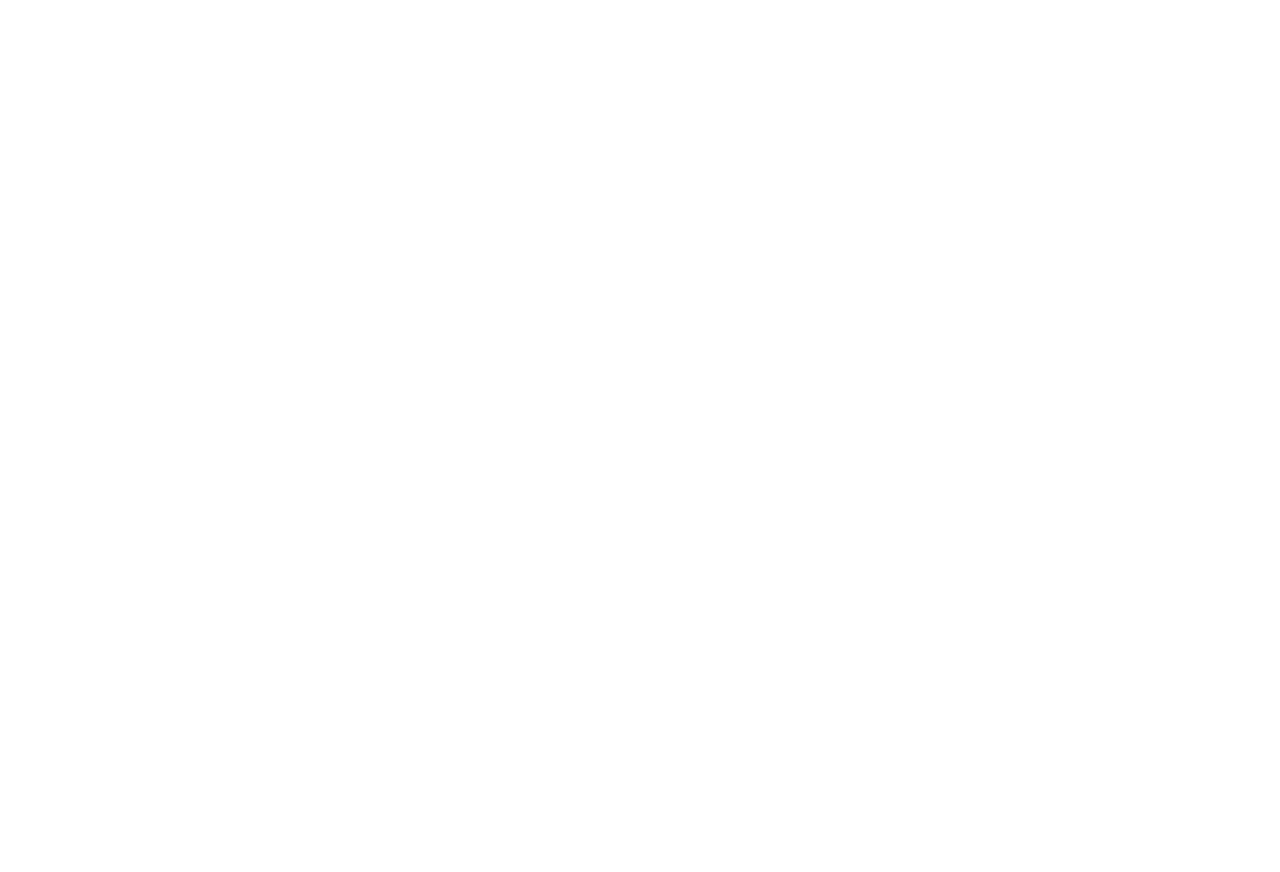
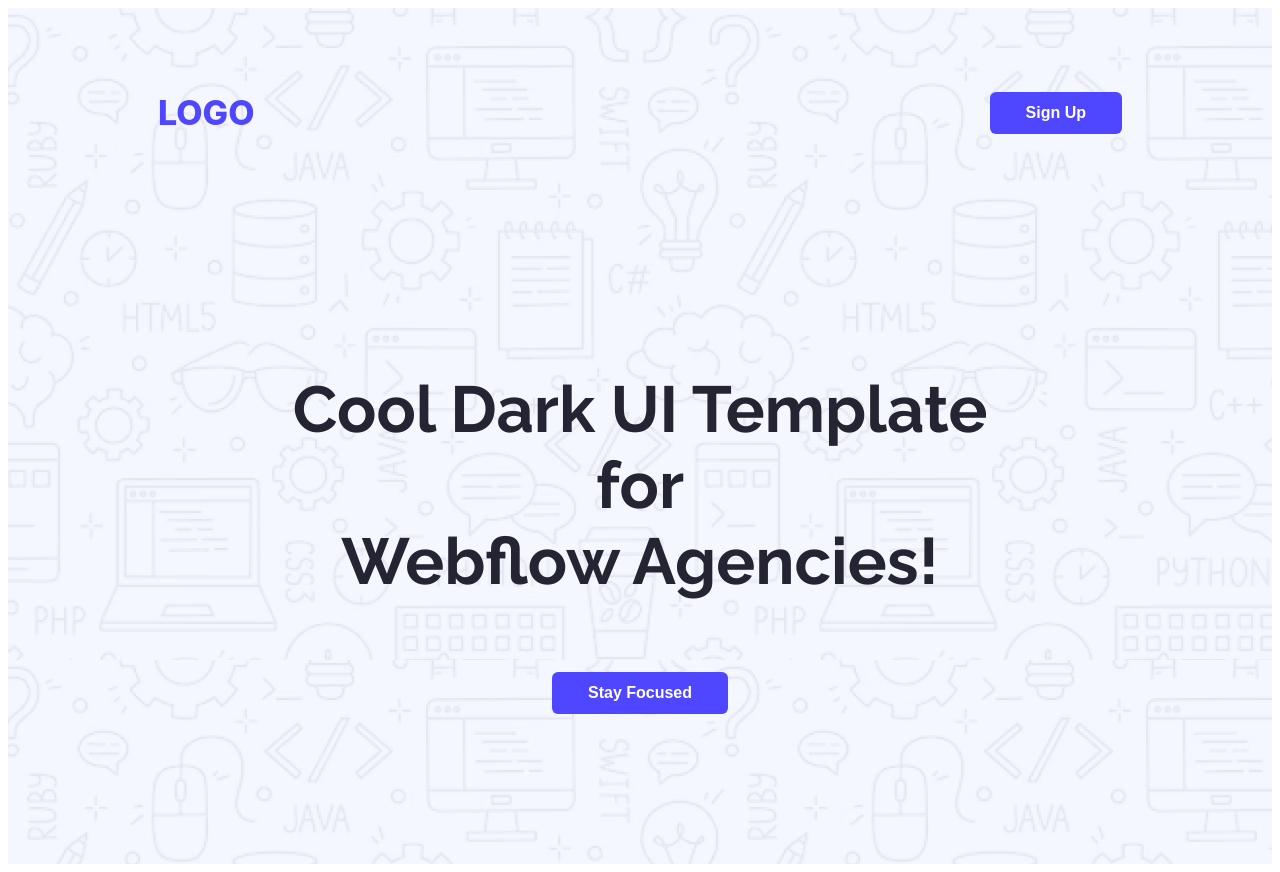
Before and after one commit to gulamrasul23/ph-first-assignment-repo, a plain HTML site: page index.html in a window 1280 px wide. Before the commit the page ends 800 px from the top, so only its background shows below. Drawn offline with Linux system fonts and the light colour scheme.

Commit message:
Header push

```diff
--- a/index.html
+++ b/index.html
@@ -4,10 +4,25 @@
     <meta charset="UTF-8">
     <meta name="viewport" content="width=device-width, initial-scale=1.0">
     <title>My First Assignment</title>
+    <link rel="preconnect" href="https://fonts.googleapis.com">
+    <link rel="preconnect" href="https://fonts.gstatic.com" crossorigin>
+    <link href="https://fonts.googleapis.com/css2?family=Raleway:ital,wght@0,100..900;1,100..900&display=swap" rel="stylesheet">
+    <link rel="stylesheet" href="styles/index.css">
 </head>
-<body>
+<body class="raleway-normal">
     <header>
-
+        <nav>
+            <h3 class="logo inter-normal">LOGO</h3>
+            <button class="primary-btn">Sign Up</button>
+        </nav>
+        <div class="banner">
+                <div class="banner-container">
+                    <h1 class="banner-title">Cool Dark UI Template for <br> Webflow Agencies!</h1>
+                </div>
+                <div class="banner-btn">
+                    <button class="primary-btn ">Stay Focused</button>
+                </div>
+            </div>
     </header>
     <main>
 
--- /dev/null
+++ b/styles/index.css
@@ -0,0 +1,53 @@
+.inter-normal {
+  font-family: "Inter", sans-serif;
+  font-optical-sizing: auto;
+  font-weight: 500;
+  font-style: normal;
+}
+.raleway-normal {
+  font-family: "Raleway", sans-serif;
+  font-optical-sizing: auto;
+  font-weight: 500;
+  font-style: normal;
+}
+
+/* Share style */
+.primary-btn {
+background-color: #4E47FF;
+color: white;
+font-size: 16px;
+font-weight: 600;
+padding: 12px 36px;
+border-radius: 6px ;
+border-style: none;
+}
+/* Navigation Style */
+header {
+    background-image: url(../Assets/Hero-bg.png);
+    background-repeat:repeat;
+    background-position: center top;
+
+}
+nav {
+    display: flex;
+    justify-content: space-between;
+    align-items: center;
+    padding: 50px 150px;
+}
+.logo {
+    color: #4E47FF;
+    font-size: 34px;
+    font-weight: 800;
+}
+/* Banner style */
+.banner-title {
+    font-size: 65px;
+    font-weight: bold;
+    color: #252432;
+    text-align: center;
+    padding: 110px 265px 30px;
+}
+.banner-btn {
+    text-align: center;
+    padding-bottom: 150px;
+}
```
